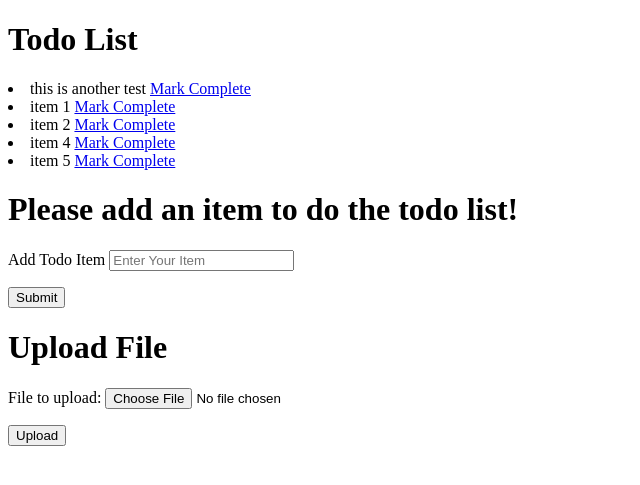
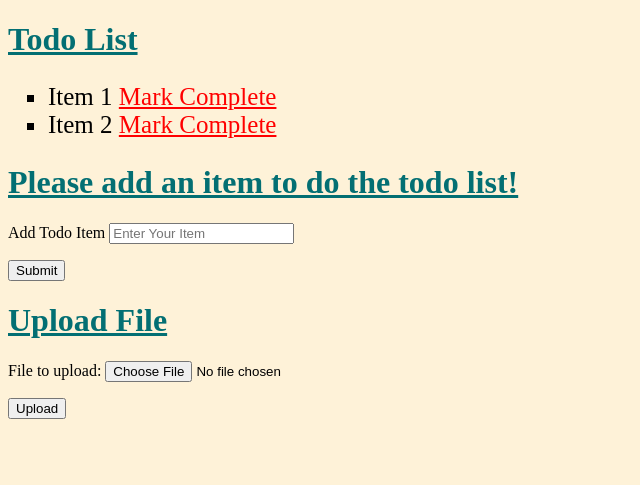
Before and after one commit to BrettAndrewCohen/Web_Todo_List, a PHP site: page /todo_list.php in a window 1280 px wide. Shown: the top 485 px of the page, without its empty margins (0-640 px from the left). Run offline with PHP 8.4, Linux system fonts and the light colour scheme.

Commit message:
updating git files

```diff
--- /dev/null
+++ b/public/css/todo.css
@@ -0,0 +1,27 @@
+h1 {
+	color: #036F73;
+	text-decoration: underline;
+      }
+
+body {
+	background-color: #FEF2D8;
+	font-family: "Times New Roman", Serif;
+	}
+
+ul {
+	list-style: square;
+	font-size: 25px;
+/*	background-color: #528FA8;*/
+}
+
+a{
+ 	color:red;
+}
+
+a:hover {
+ color:blue;
+}
+
+a:active {
+ color:yellow;
+}
--- a/public/list.txt
+++ b/public/list.txt
@@ -1,6 +1,3 @@
 
-this is another test
-item 1
-item 2
-item 4
-item 5
+Item 1
+Item 2
--- a/public/todo_list.php
+++ b/public/todo_list.php
@@ -1,12 +1,8 @@
-<!DOCTYPE html>
-<html>
+<?php
 
-<head>
-    <title>Todo PHP</title>
-</head>
-<body>
-    <h1>Todo List</h1>
-    <?php
+$filename = 'list.txt';
+$newitems = getfile($filename);
+$errorMessage = '';
 
 function savefile($savefilepath, $array) {
     $filename = $savefilepath;
@@ -18,7 +14,6 @@ function savefile($savefilepath, $array) {
         fclose($handle);
     }
 }
-
 
 function getfile($filename) {
     $contents = [];
@@ -32,22 +27,12 @@ function getfile($filename) {
     }
     return $contents;
 }
-    $filename = 'list.txt';
-    $newitems = getfile($filename);
-    // var_dump($_FILES);
-
-    // array (size=1)
-    //   'file1' =>
-    //     array (size=5)
-    //       'name' => string 'spurs.jpg' (length=9)
-    //       'type' => string 'image/jpeg' (length=10)
-    //       'tmp_name' => string '/tmp/phpdQ9DWq' (length=14)
-    //       'error' => int 0
-    //       'size' => int 191967
-
 
 // Verify there were uploaded files and no errors
-    if (count($_FILES) > 0 && $_FILES['file1']['error'] == 0 && $_FILES['file1']['type'] == 'text/plain') {
+if (count($_FILES) > 0 && $_FILES['file1']['error'] == 0) {
+
+    if ($_FILES['file1']['type'] == 'text/plain') {
+
         // Set the destination directory for uploads
         $upload_dir = '/vagrant/sites/todo.dev/public/uploads/';
         // Grab the filename from the uploaded file by using basename
@@ -56,18 +41,15 @@ function getfile($filename) {
         $saved_filename = $upload_dir . $filename;
         // Move the file from the temp location to our uploads directory
         move_uploaded_file($_FILES['file1']['tmp_name'], $saved_filename);
+
+        $textfile = $saved_filename;
+        $newfile = getfile($textfile);
+        $newitems = array_merge($newfile, $newitems);
+
+    } else {
+        $errorMessage = "Not a valid file. Please use only a plain text file";
     }
-    if (count($_FILES) > 0 && $_FILES['file1']['error'] == 0 && $_FILES['file1']['type'] !== 'text/plain') {
-        echo "Not a valid file. Please use only a plain text file";
 }
-
-    // Check if we saved a file
-    // if (isset($saved_filename)) {
-    //     $textfile = $saved_filename;
-    //     $newfile = getfile($textfile);
-    //     var_dump($newfile);
-    //     array_merge($newfile, $newitems);
-    // }
 
 if (!empty($_GET)) {
     //THIS IS THE SAME
@@ -76,38 +58,35 @@ function getfile($filename) {
     // AS BELOW
     // unset($newitems[$_GET['removeitem']]);
 }
+
 if (!empty($_POST['todoitem'])) {
-        array_push($newitems, $_POST['todoitem']);
-    }
-    if (isset($saved_filename)) {
-        $textfile = $saved_filename;
-        $newfile = getfile($textfile);
-        var_dump($newfile);
-        $newitems = array_merge($newfile, $newitems);
-    }
-     foreach ($newitems as $index => $items) {
-        echo "<li>$items <a href='?removeitem=$index'>Mark Complete</a></li>";
-    }
-    // echo "<br>";
-    // echo "This is my GET array";
-    // echo "<br>";
-    // var_dump($_GET);
-    // echo "<br>";
-    // echo "*******************";
-    // echo "<br>";
-    // echo "This is my POST array";
-    // echo "<br>";
-    // var_dump($_POST);
-    if (isset($saved_filename)) {
-        $textfile = $saved_filename;
-        $newfile = getfile($textfile);
-        $newarray = array_merge($newfile, $newitems);
+    array_push($newitems, htmlspecialchars(strip_tags($_POST['todoitem'])));
 }
 
 $savefilepath = 'list.txt';
 savefile($savefilepath, $newitems);
 
 ?>
+<!DOCTYPE html>
+<html>
+
+<head>
+    <title>Todo PHP</title>
+    <link rel="stylesheet" href="/css/todo.css">
+</head>
+<body>
+
+<h1>Todo List</h1>
+
+<? if (!empty($errorMessage)) : ?>
+    <?= "<p>{$errorMessage}</p>";?>
+<? endif; ?>
+
+<ul>
+<? foreach ($newitems as $index => $items) :?>
+    <?= "<li>$items <a href='?removeitem=$index'>Mark Complete</a></li>";?>
+<? endforeach; ?>
+</ul>
 
 <h1>Please add an item to do the todo list!</h1>
 <form method="POST" action="/todo_list.php">
@@ -130,5 +109,6 @@ function getfile($filename) {
         <input type="submit" value="Upload">
     </p>
 </form>
+
 </body>
 </html>
--- a/public/uploads/testing 123.txt
+++ b/public/uploads/testing 123.txt
@@ -1,2 +1,2 @@
-this is a test
-this is another test
+item 1 on doc
+item 2 on doc
```
Also changed, not shown: public/todo_list_orig.php (added, +122 -0 lines). Lines whose indentation alone changed are shown as unchanged.
